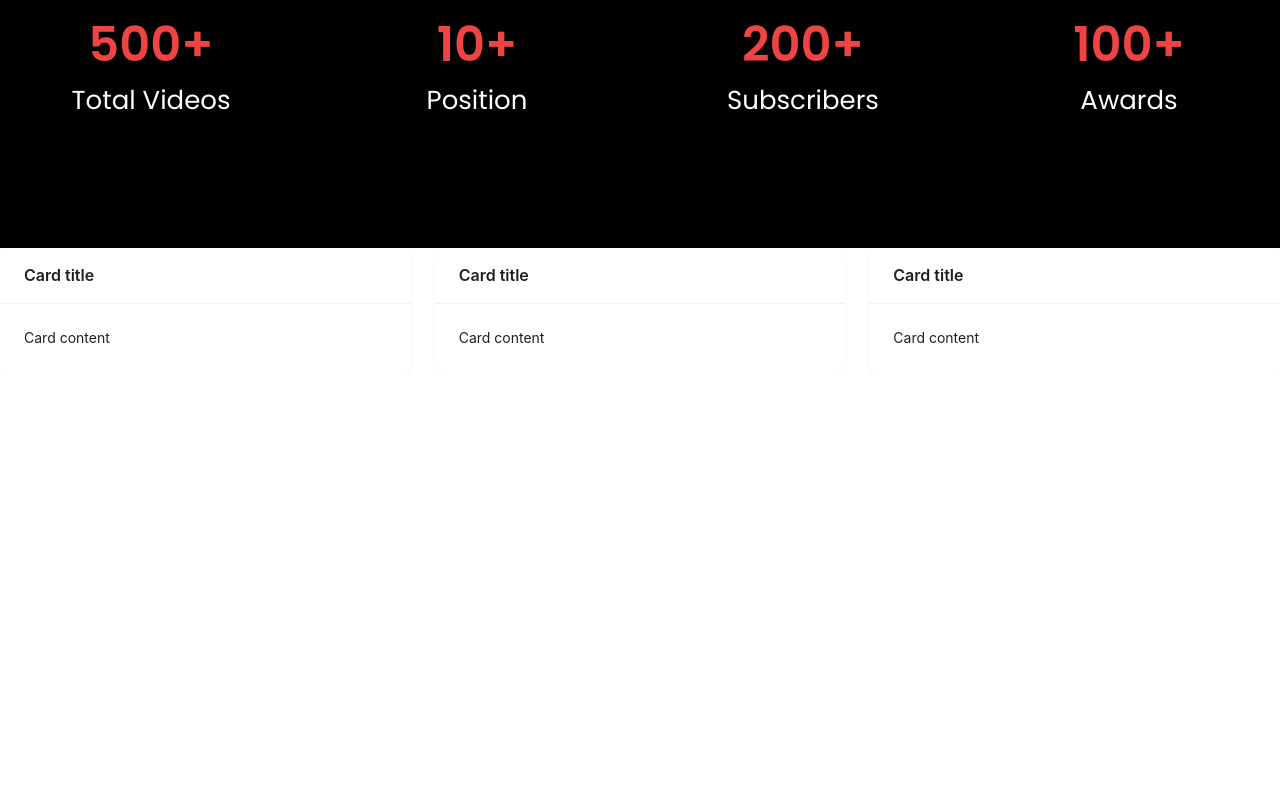
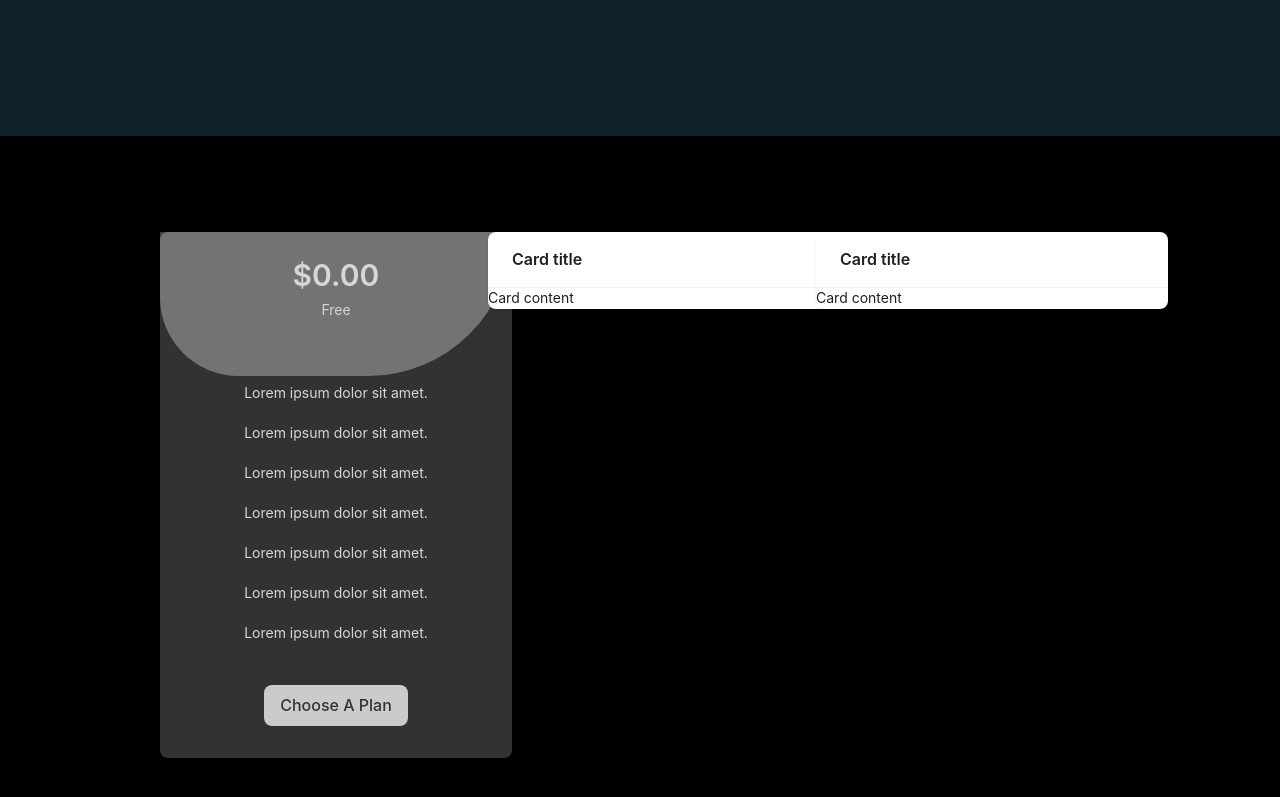
Before and after one commit to SrinivasulaReddy-pixel/ub_netflix, a React (Create React App) app: page / in a window 1280 px wide. Shown: the part 1516-2313 px from the top of the page. Before the commit the page ends 1889 px from the top, so only its background shows below. Built offline with nearby package versions, Linux system fonts and the light colour scheme.

Commit message:
funfact section

```diff
--- a/src/App.css
+++ b/src/App.css
@@ -4,3 +4,12 @@
   --background-color: rgb(18 34 45 / var(--tw-bg-opacity));
   --text-color: #FFFFFF;
 }
+.red-button{
+  font-size: 16px;
+  font-weight: 500;
+  background-color: var(--primary-color);
+  border: none;
+  outline:none;
+  padding:0.8rem 1rem;
+  border-radius: 8px;
+}
--- a/src/components/funfactSection/funfactSection.css
+++ b/src/components/funfactSection/funfactSection.css
@@ -1,10 +1,12 @@
 .funfact-section-layout{
-background-color: var(--secondary-color);
+/* background-color: var(--secondary-color); */
+background-color:rgb(18 34 45);
+
 }
 
 .funfact-section-content{
 padding-bottom: 8rem;
-padding-top: 8rem;
+padding-top: 1rem;
 text-align: center;
 font-family: "Poppins", serif;
 display: flex;
--- a/src/components/subscrictionSection/subscrictionSection.css
+++ b/src/components/subscrictionSection/subscrictionSection.css
@@ -0,0 +1,116 @@
+.Subscriction-Section-layout{
+    background-color: var(--secondary-color);
+}
+.Subscriction-Section-content{
+    padding: 6rem 10rem;
+}
+.Subscriction-Section-content .ant-card .ant-card-body{
+    padding:0px!important;
+
+}
+.subscription-section-card-content{
+    text-align: center;
+    opacity: 0.80;
+    background-color: var(--secondary-color);
+
+}
+.subscription-section-card-title{
+    color: white;
+
+    opacity: 0.80;
+    background-color: var(--secondary-color);
+    /* opacity: 0.6; */
+    padding:2rem 1.5rem;
+}
+.subscription-section-card-title-price{
+    font-size:30px;
+    font-weight: 600;
+
+}
+.subscription-section-card-content ul{
+    list-style-type: none;
+    opacity: 0.80;
+    background-color: var(--secondary-color);
+    padding: 2rem 0rem;
+    padding-bottom: 0rem;
+    margin-bottom: 0!important;
+}
+.subscription-section-card-content ul li{
+    color: var(--text-color);
+    line-height: 2.5rem;
+
+}
+.subscription-section-card-button-section{
+    background-color: var(--secondary-color);
+    opacity: 0.80;
+
+}
+.subscription-section-card-button-section{
+    padding-top: 2rem;
+    padding-bottom: 2rem;
+}
+.subscription-section-card-button-section span{
+    text-align: center;
+    padding-top: 2rem;
+}
+.subscription-section-card-button-section  span button{
+    font-size: 16px;
+    font-weight: 500;
+    border: none;
+    outline:none;
+    padding:0.5rem 1rem;
+    border-radius: 8px;
+  }
+
+.Subscriction-Section-content .ant-card{
+    min-width: 22rem!important;
+    max-width: fit-content !important;
+}
+.subscription-section-card-title::before{
+    border-radius: 100%;
+}
+.subscription-section-card-title {
+    position: relative;
+    padding: 20px;
+    text-align: center;
+    z-index: 1; /* Ensures content stays above the background */
+  }
+
+  .subscription-section-card-title::before {
+    content: '';
+    position: absolute;
+    top: 0;
+    left: 0;
+    width: 100%;
+    height: 18vh;
+    background-color: gray;
+    transform: rotate(0deg);
+    border-radius: 0 0 550px 300px;
+    z-index: 1;
+  }
+
+  .subscription-section-card-title {
+    position: relative;
+    padding: 20px;
+    text-align: center;
+    z-index: 2; /* Ensure the content is above the background */
+  }
+
+  .subscription-section-card-title-price,
+  .subscription-section-card-title span {
+    position: relative;
+    z-index: 3; /* Keep the price and "Free" text above everything else */
+  }
+
+  .subscription-section-card-title::before {
+    content: '';
+    position: absolute;
+    top: 0;
+    left: 0;
+    width: 100%;
+    height: 18vh;
+    background-color: rgb(103, 102, 102);
+    transform: rotate(0deg);
+    border-radius: 0 0 550px 300px;
+    z-index: 1; /* Ensure the background stays below the content */
+  }
--- a/src/components/subscrictionSection/subscrictionSection.js
+++ b/src/components/subscrictionSection/subscrictionSection.js
@@ -8,8 +8,32 @@ export const SubscrictionSection = () => {
     <div className="Subscriction-Section-layout">
       <div className="row Subscriction-Section-content">
         <div className="col-4">
-          <Card title="Card title" bordered={false}>
-            Card content
+          <Card  bordered={false}>
+            <div className="subscription-section-card-content">
+              <div className="subscription-section-card-title">
+                <div>
+                  <span className="subscription-section-card-title-price">$0.00</span>
+                  <br/>
+                  <span>Free</span>
+                </div>
+
+              </div>
+              <ul>
+                <li>Lorem ipsum dolor sit amet.
+                </li>
+                <li>Lorem ipsum dolor sit amet.</li>
+                <li>Lorem ipsum dolor sit amet.</li>
+                <li>Lorem ipsum dolor sit amet.</li>
+                <li>Lorem ipsum dolor sit amet.</li>
+                <li>Lorem ipsum dolor sit amet.</li>
+                <li>Lorem ipsum dolor sit amet.</li>
+              </ul>
+              <div className="subscription-section-card-button-section">
+                <span>
+                  <button className="black-button">Choose A Plan</button>
+                </span>
+              </div>
+            </div>
           </Card>
         </div>
         <div className="col-4">
```
